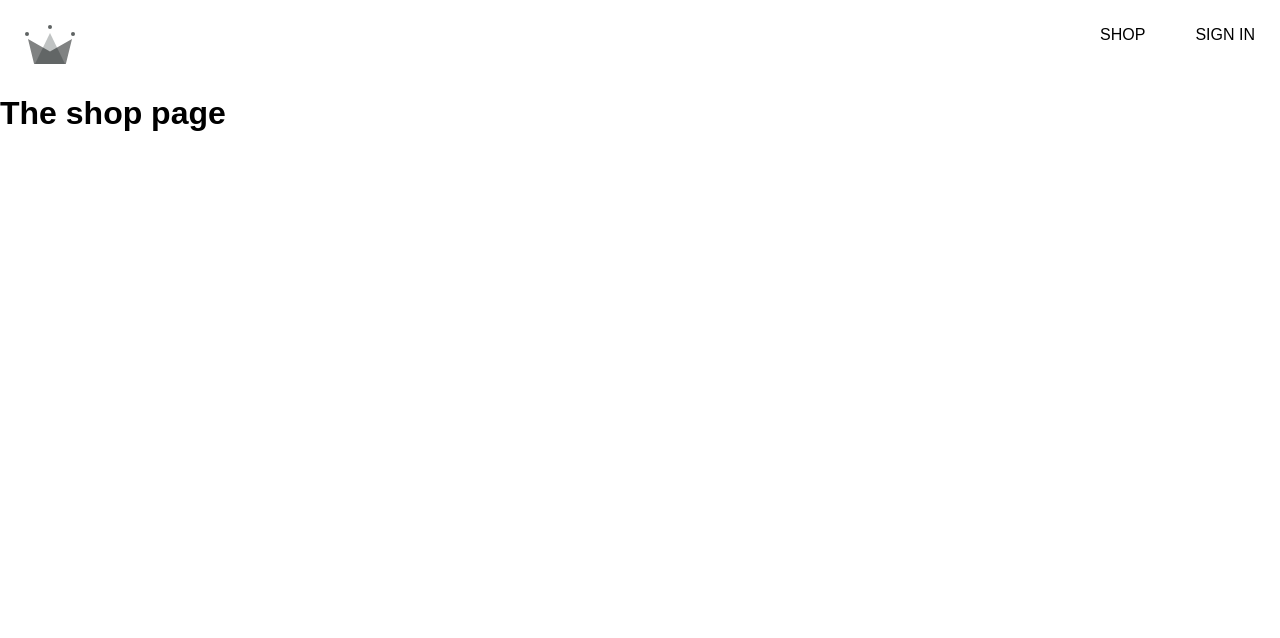
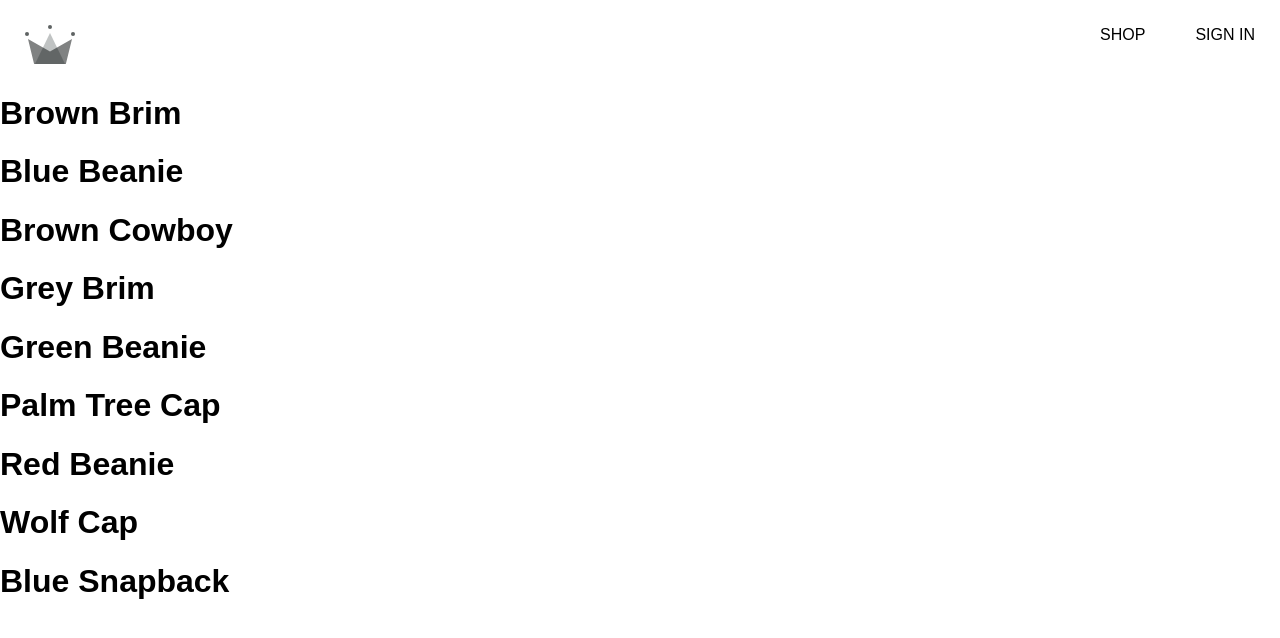
Before and after one commit to Helena2018/kids-toys, a React (Create React App) app: page /shop in a window 1280 px wide. Shown: the top 638 px of the page. Built offline with nearby package versions, Linux system fonts and the light colour scheme; no server answers; a web font is replaced by a local one.

Commit message:
import shop component to app

```diff
--- a/src/App.js
+++ b/src/App.js
@@ -1,14 +1,9 @@
 import Home from './routes/home/home.component';
 import Navigation from './routes/navigation/navigation.component';
 import Authentication from './routes/authentication/authentication.component';
+import Shop from './routes/shop/shop.component'
 
 import { Routes, Route } from 'react-router-dom';
-
-
-
-const Shop = () => {
-  return <h1>The shop page</h1>;
-};
 
 const App = () => {
   return (
--- a/src/routes/shop/shop.component.jsx
+++ b/src/routes/shop/shop.component.jsx
@@ -9,7 +9,7 @@ const Shop = () => {
         </div>
       ))}
     </div>
-  )
-}
+  );
+};
 
 export default Shop;
```
